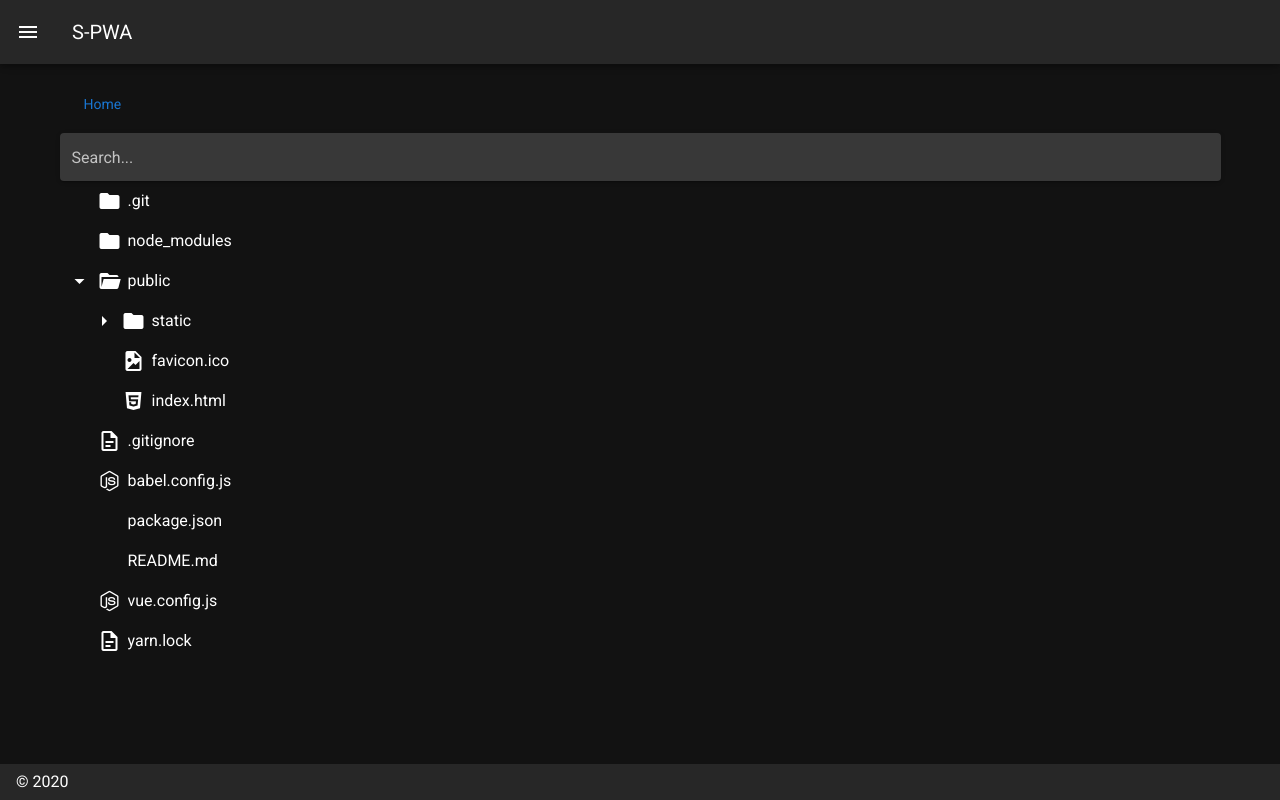
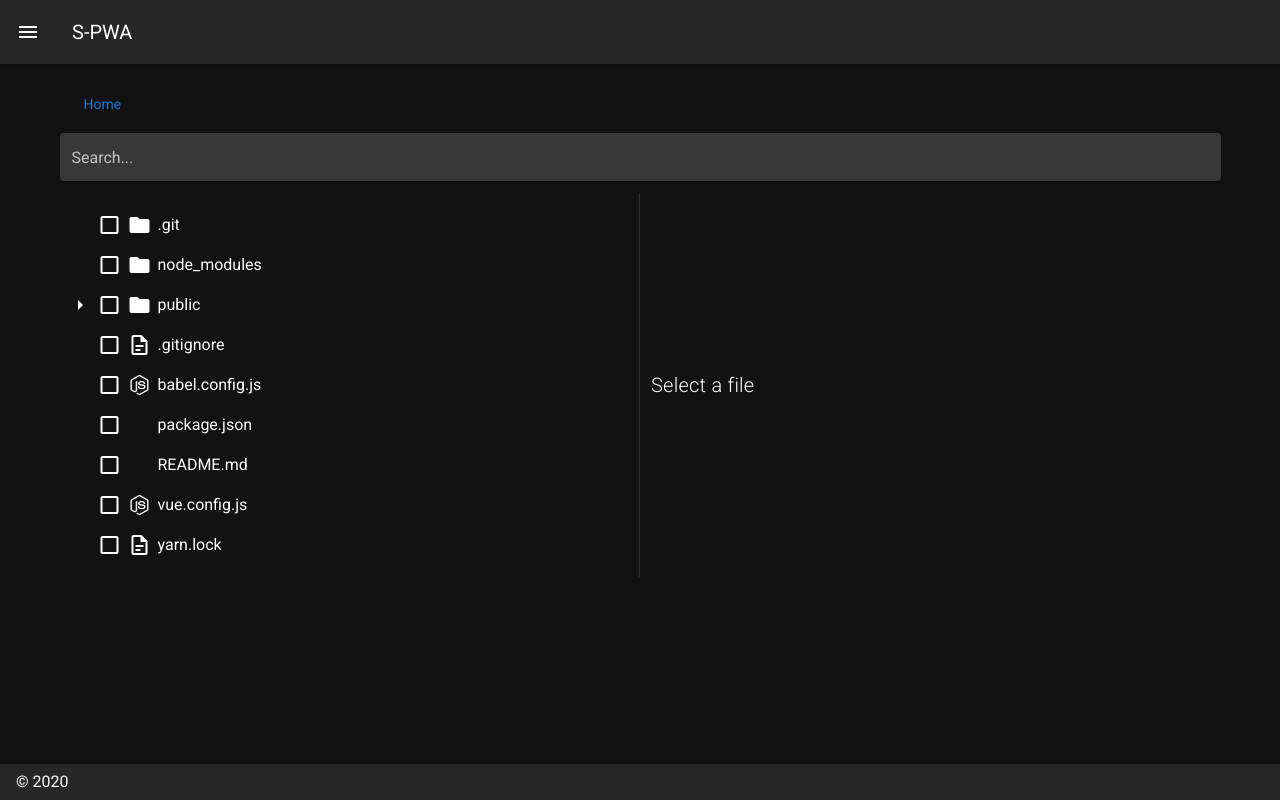
Before and after one commit to qtipee/s-pwa, a Nuxt app: page / in a window 1280 px wide. Built offline with nearby package versions, Linux system fonts and the light colour scheme.

Commit message:
Add panel with selected file/folder

```diff
--- a/components/FileExplorer.vue
+++ b/components/FileExplorer.vue
@@ -1,5 +1,8 @@
 <template>
     <div class="file-explorer">
+        <v-row justify="space-between">
+
+            <v-col cols="12">
                 <v-text-field
                     v-model="search"
                     label="Search..."
@@ -7,15 +10,24 @@
                     hide-details
                     clearable
                 ></v-text-field>
+            </v-col>
+
+            <v-col cols="6">
                 <v-treeview
                     v-model="tree"
+                    :items="items"
+                    item-key="name"
                     :search="search"
                     :filter="filter"
                     :open="open"
-            :items="items"
-            item-key="name"
                     open-on-click
+                    activatable
+                    :active.sync="active"
+                    return-object
+                    selectable
+                    selected-color="error"
                     dense
+                    transition
                 >
                     <template v-slot:prepend="{ item, open }">
                         <v-icon v-if="!item.file">
@@ -26,6 +38,26 @@
                         </v-icon>
                     </template>
                 </v-treeview>
+            </v-col>
+
+            <v-divider vertical></v-divider>
+
+            <v-col class="d-flex text-center">
+                <div
+                    v-if="!selected"
+                    class="title white--text text--lighten-1 font-weight-light"
+                    style="align-self: center;"
+                >
+                    Select a file
+                </div>
+                <v-card
+                    v-else
+                >
+                    Selected {{ selected.name }}
+                </v-card>
+            </v-col>
+
+        </v-row>
     </div>
 </template>
 
@@ -33,7 +65,8 @@
 export default {
     data () {
         return {
-            open: ['public'],
+            open: [],
+            active: [],
             search: null,
             files: {
                 html: 'mdi-language-html5',
@@ -103,7 +136,13 @@ export default {
     computed: {
         filter () {
             return (item, search, textKey) => item[textKey].indexOf(search) > -1
-        }
+        },
+
+        selected () {
+            if (!this.active.length) return undefined
+
+            return this.active[0]
+        },
     },
 }
 </script>
```
Lines whose indentation alone changed are shown as unchanged.
